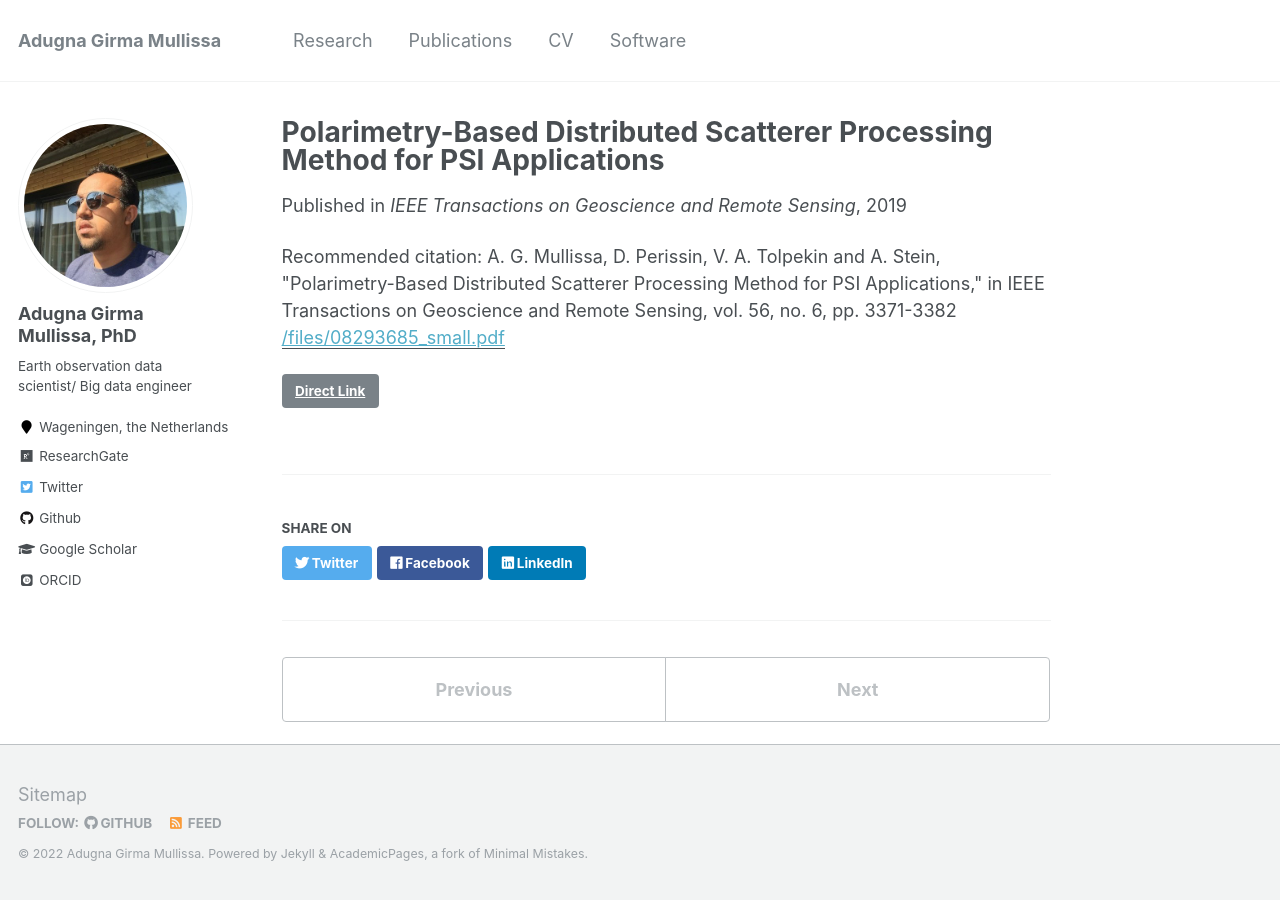
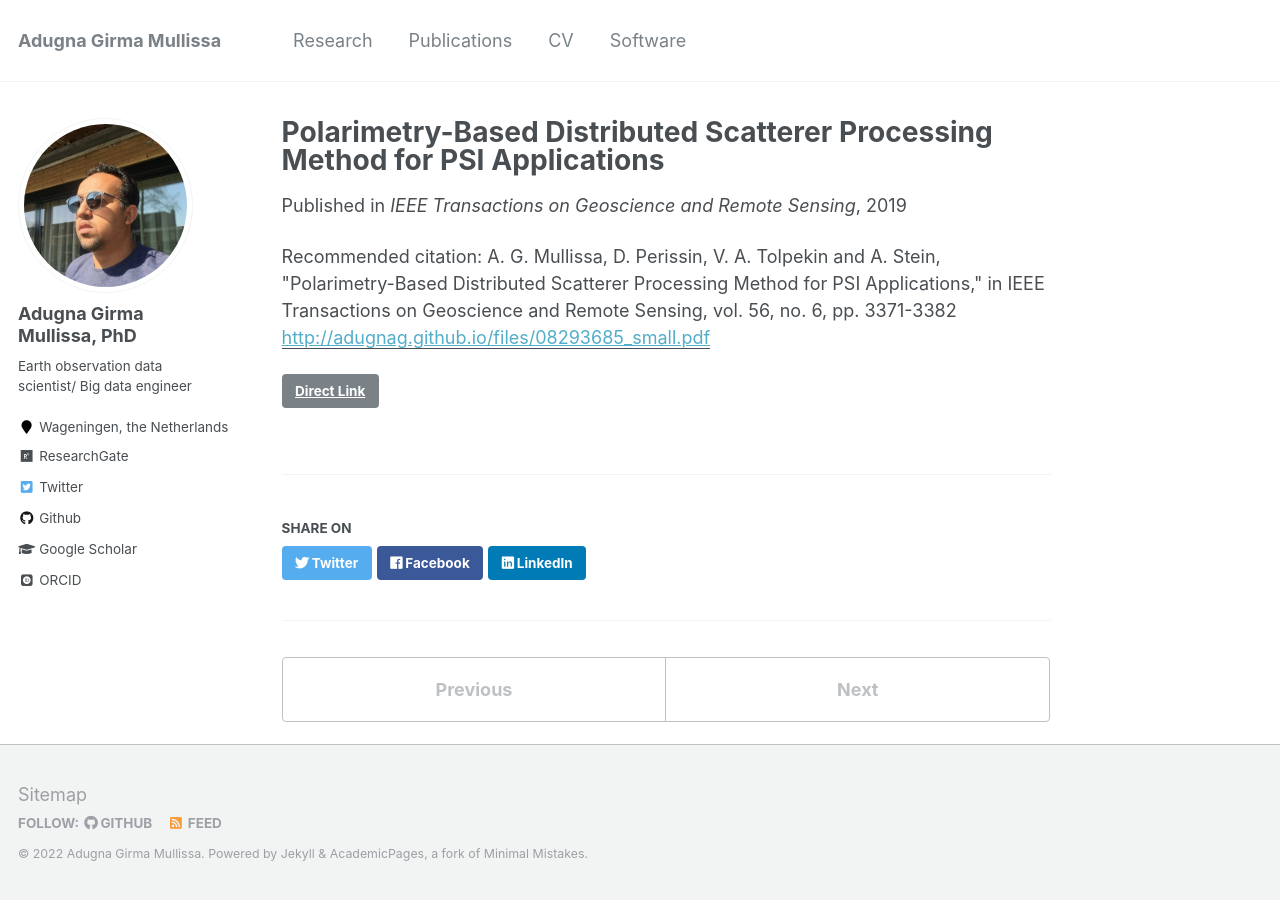
Before and after one commit to adugnag/adugnag.github.io, a Jekyll site: the page built from _publications/paper7.md, in a window 1280 px wide. Built offline with Jekyll 4.4.1, drawn with Linux system fonts in a browser that asks for light colours; some web fonts are replaced; part of the change alters nothing that is shown.

Commit message:
Update paper7.md

```diff
--- a/_publications/paper7.md
+++ b/_publications/paper7.md
@@ -5,7 +5,7 @@ permalink: /publication/paper7
 excerpt: ''
 date: 2019-12-22
 venue: 'IEEE Transactions on Geoscience and Remote Sensing'
-paperurl: '/files/08293685_small.pdf'
+paperurl: 'http://adugnag.github.io/files/08293685_small.pdf'
 link: 'http://dx.doi.org/10.1109/TGRS.2018.2798705'
 citation: 'A. G. Mullissa, D. Perissin, V. A. Tolpekin and A. Stein, "Polarimetry-Based Distributed Scatterer Processing Method for PSI Applications," in IEEE Transactions on Geoscience and Remote Sensing, vol. 56, no. 6, pp. 3371-3382'
 ---
```
